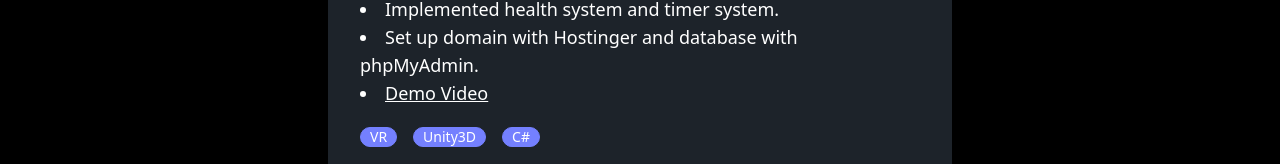
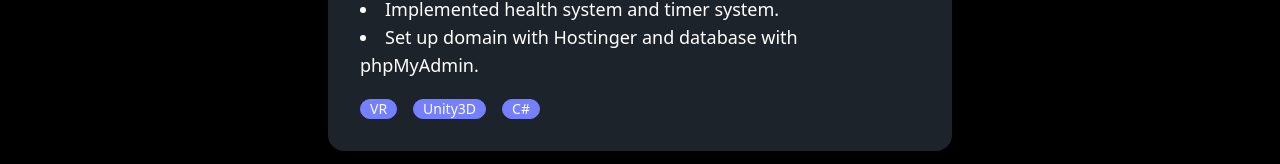
Before and after one commit to chunyinng078/personal-page, a React (Vite) app in the folder vite-project/: page /projects in a window 1280 px wide. Shown: the part 449-613 px from the top of the page. Built offline with nearby package versions, Linux system fonts and the light colour scheme.

Commit message:
Remove link to video

```diff
--- a/vite-project/src/component/Projects.tsx
+++ b/vite-project/src/component/Projects.tsx
@@ -40,7 +40,6 @@ export const Projects = () => {
                 Implemented health system and timer system.
               </li>
               <li>Set up domain with Hostinger and database with phpMyAdmin.</li>
-              <li><a className="link" href="https://www.youtube.com/watch?v=" target="_blank" rel="noreferrer">Demo Video</a></li>
             </ul>
             <div className="mt-3 flex flex-row flex-wrap gap-4 text-white">
               <div className="badge badge-primary text-white">VR</div>
```
